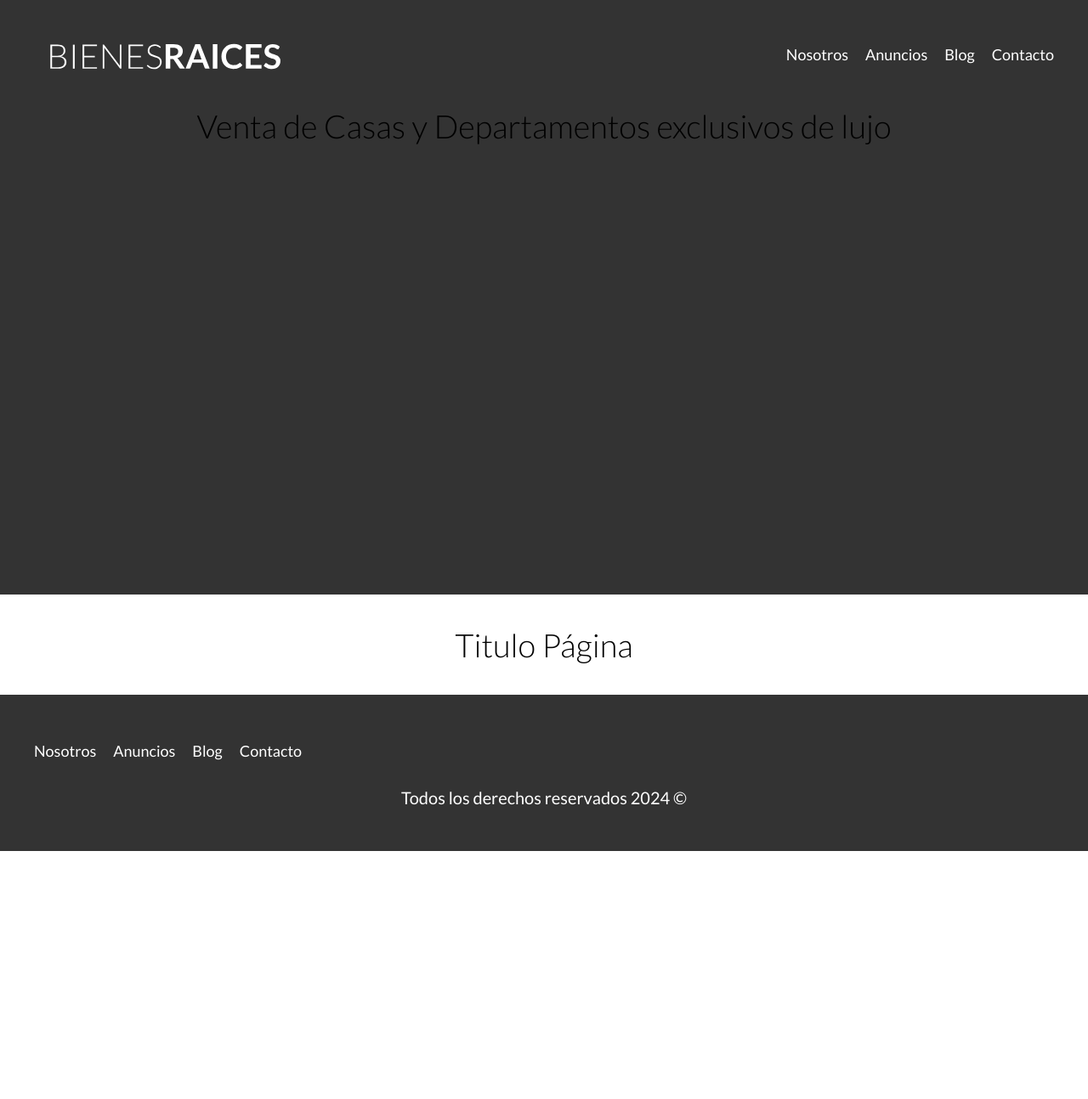
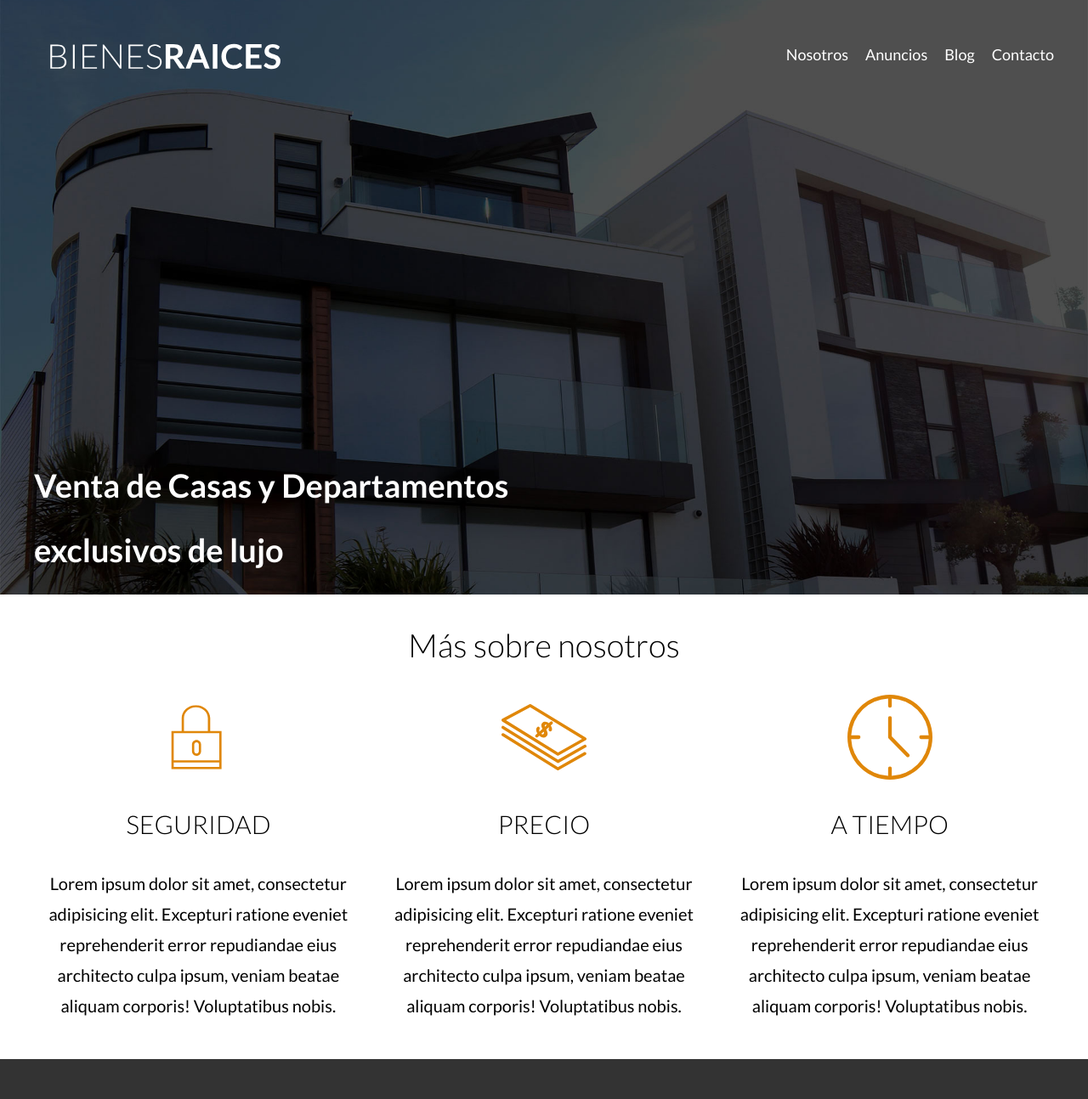
Before and after one commit to Mai1203/Project_Bienes_Raices, a website with bundled scripts: page index.html in a window 1280 px wide. Shown: the top 1294 px of the page at 85% size. Before the commit the page ends 1027 px from the top, so only its background shows below. Built offline with nearby package versions, Linux system fonts and the light colour scheme; files whose address does not match are found by name.

Commit message:
Corrección imagen header y añadir sección "Más sobre nosotros"

```diff
--- a/gulpfile.js
+++ b/gulpfile.js
@@ -8,7 +8,6 @@ const concat = require("gulp-concat");
 const terser = require("gulp-terser-js");
 const rename = require("gulp-rename");
 const imagemin = require("gulp-imagemin"); // Minificar imagenes
-const notify = require("gulp-notify");
 const cache = require("gulp-cache");
 const clean = require("gulp-clean");
 const webp = require("gulp-webp");
@@ -41,16 +40,24 @@ function javascript() {
     .pipe(dest("./build/js"));
 }
 
-function imagenes() {
+function Imagenes() {
   return src(paths.imagenes)
-    .pipe(cache(imagemin({ optimizationLevel: 3 })))
+    .pipe(
+      cache(
+        imagemin({
+          optimizationLevel: 3,
+          progressive: true,
+          interlaced: true,
+        })
+      )
+    )
     .pipe(dest("./build/img"))
     .on("end", () => console.log("✅ Proceso de imágenes completado."));
 }
 
 function versionWebp() {
   return src(paths.imagenes)
-    .pipe(webp())
+    .pipe(webp({ quality: 50 })) // Ajusta la calidad si es necesario
     .pipe(dest("./build/img"))
     .on("end", () => console.log("✅ Versión WebP creada."));
 }
@@ -58,7 +65,7 @@ function versionWebp() {
 function watchArchivos() {
   watch(paths.scss, css);
   watch(paths.js, javascript);
-  watch(paths.imagenes, imagenes);
+  watch(paths.imagenes, Imagenes);
   watch(paths.imagenes, versionWebp);
 }
 
@@ -67,7 +74,7 @@ exports.watchArchivos = watchArchivos;
 exports.default = parallel(
   css,
   javascript,
-  imagenes,
+  Imagenes,
   versionWebp,
   watchArchivos
 );
--- a/index.html
+++ b/index.html
@@ -27,7 +27,34 @@
   </header>
 
   <main class="contenedor">
-    <h1>Titulo Página</h1>
+    <h1>Más sobre nosotros</h1>
+
+    <div class="iconos-nosotros">
+      <div class="icono">
+        <img src="build/img/icono1.svg" alt="icono seguridad" loading="lazy">
+        <h3>Seguridad</h3>
+        <p>Lorem ipsum dolor sit amet, consectetur adipisicing elit.
+          Excepturi ratione eveniet reprehenderit error repudiandae eius
+           architecto culpa ipsum, veniam beatae aliquam corporis!
+           Voluptatibus nobis.</p>
+      </div>
+      <div class="icono">
+        <img src="build/img/icono2.svg" alt="icono precio" loading="lazy">
+        <h3>Precio</h3>
+        <p>Lorem ipsum dolor sit amet, consectetur adipisicing elit.
+          Excepturi ratione eveniet reprehenderit error repudiandae eius
+           architecto culpa ipsum, veniam beatae aliquam corporis!
+           Voluptatibus nobis.</p>
+      </div>
+      <div class="icono">
+        <img src="build/img/icono3.svg" alt="icono tiempo" loading="lazy">
+        <h3>A Tiempo</h3>
+        <p>Lorem ipsum dolor sit amet, consectetur adipisicing elit.
+          Excepturi ratione eveniet reprehenderit error repudiandae eius
+           architecto culpa ipsum, veniam beatae aliquam corporis!
+           Voluptatibus nobis.</p>
+      </div>
+    </div>
   </main>
 
   <footer class="footer seccion">
--- a/src/scss/app.scss
+++ b/src/scss/app.scss
@@ -9,3 +9,4 @@
 @use 'layout/header';
 @use 'layout/footer';
 @use 'layout/navegacion';
+@use 'layout/iconos';
--- a/src/scss/layout/_footer.scss
+++ b/src/scss/layout/_footer.scss
@@ -6,6 +6,12 @@
 
   .contenedor-footer {
     padding-top: calc(v.$separacion / 2);
+
+    .navegacion {
+      a:hover{
+        color: v.$verde;
+      }
+    }
   }
 
   .copyright {
--- a/src/scss/layout/_header.scss
+++ b/src/scss/layout/_header.scss
@@ -1,13 +1,14 @@
 @use '../base/variables' as v;
 @use '../base/mixins' as m;
 
-.no-webp .inicio {
-  background-image: url('../img/header.jpg');
+.inicio {
+  background-image: url('../../src/img/header.jpg');
+  height: 30vh;
 }
 
-.webp .inicio {
-  background-image: url('../img/header.webp');
-}
+// .webp .inicio {
+//   background-image: url('../../src/img/header.webp');
+// }
 
 .header {
   background-color: v.$grisOscuro;
@@ -20,5 +21,32 @@
     @include m.tablet {
       min-height: 70rem;
     }
+
+    .contenido-header {
+      @include m.tablet {
+        min-height: 70rem;
+      }
+    }
   }
 }
+
+.contenido-header {
+  display: flex;
+  flex-direction: column;
+  justify-content: space-between;
+
+  h1 {
+    text-align: left;
+    color: v.$blanco;
+    font-weight: bold;
+    line-height: 2;
+    max-width: 60rem;
+  }
+
+  .navegacion {
+    a:hover{
+      color: v.$verde;
+    }
+  }
+
+}
--- /dev/null
+++ b/src/scss/layout/_iconos.scss
@@ -0,0 +1,21 @@
+@use '../base/mixins' as m;
+@use '../base/variables' as v;
+
+@include m.tablet {
+  .iconos-nosotros {
+    @include m.grid(3, 2rem);
+  }
+}
+
+.icono {
+  text-align: center;
+  img {
+    display: block;
+    margin: 0 auto;
+    height: 10rem;
+    width: 10rem;
+  }
+  h3 {
+    text-transform: uppercase;
+  }
+}
```
Also changed, not shown: anuncios.html (+0 -1 lines), blog.html (+0 -1 lines), contacto.html (+0 -1 lines), nosotros.html (+0 -1 lines), build/css/app.css, src/img/header.webp (deleted), 1 other file.
